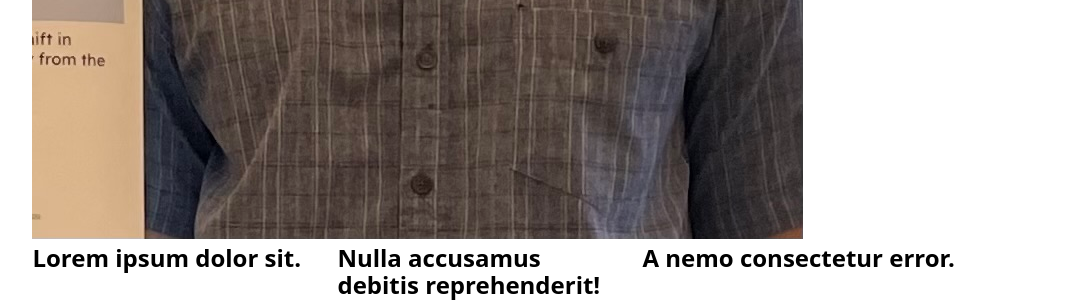
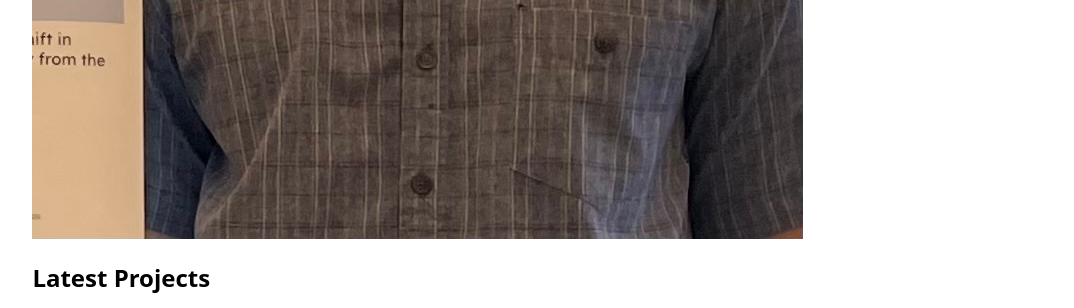
Before and after one commit to matthew-vaught/portfolio, a plain HTML site: page index.html in a window 1280 px wide. Shown: the part 1127-1435 px from the top of the page, without its empty margins (150-1224 px from the left). Drawn offline with Linux system fonts and the light colour scheme.

Commit message:
fixing 3 projects on index

```diff
--- a/index.html
+++ b/index.html
@@ -21,7 +21,10 @@
 
     <img src="/portfolio/images/img-of-me.jpg" alt="Profile Photo">
 
-    <div class="projects"></div>
+    <h2>Latest Projects</h2>
+    <div class="projects">
+        <!-- Dynamically added content will appear here -->
+    </div>
 
     <script src="/portfolio/global.js" type="module"></script>
     <script src="/portfolio/index.js" type="module" defer></script>
--- a/index.js
+++ b/index.js
@@ -1,4 +1,4 @@
-import { fetchJSON, renderProjects } from './global.js';
+import { fetchJSON, renderProjects, fetchGithubData } from './global.js';
 
 const projects = await fetchJSON('./lib/projects.json');
 const latestProjects = projects.slice(0, 3);
```
